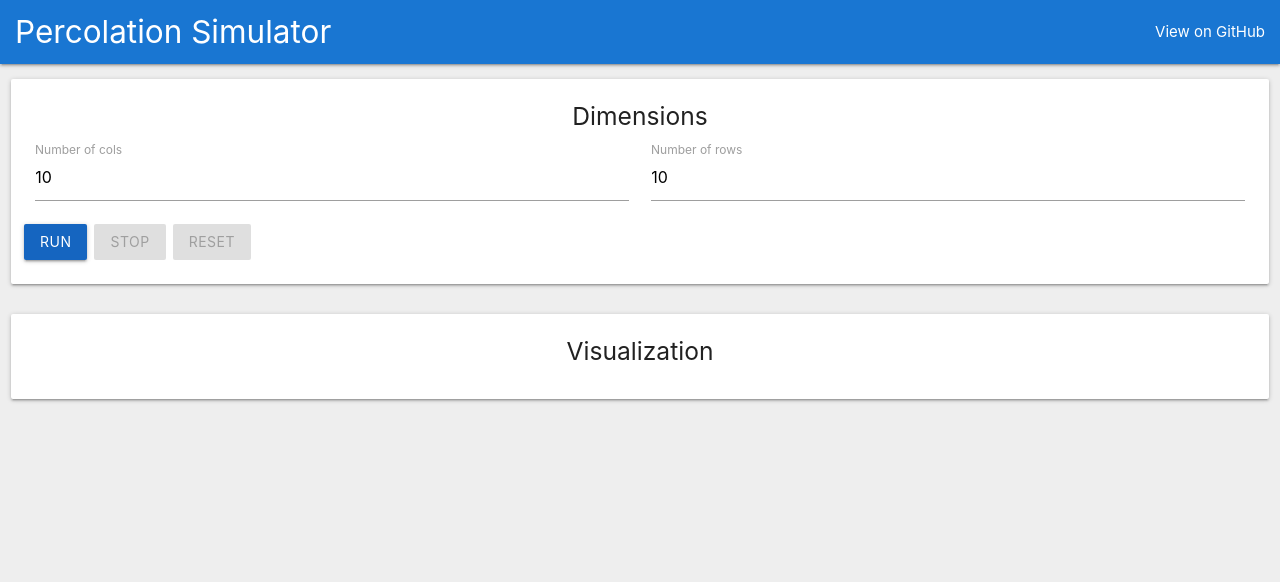
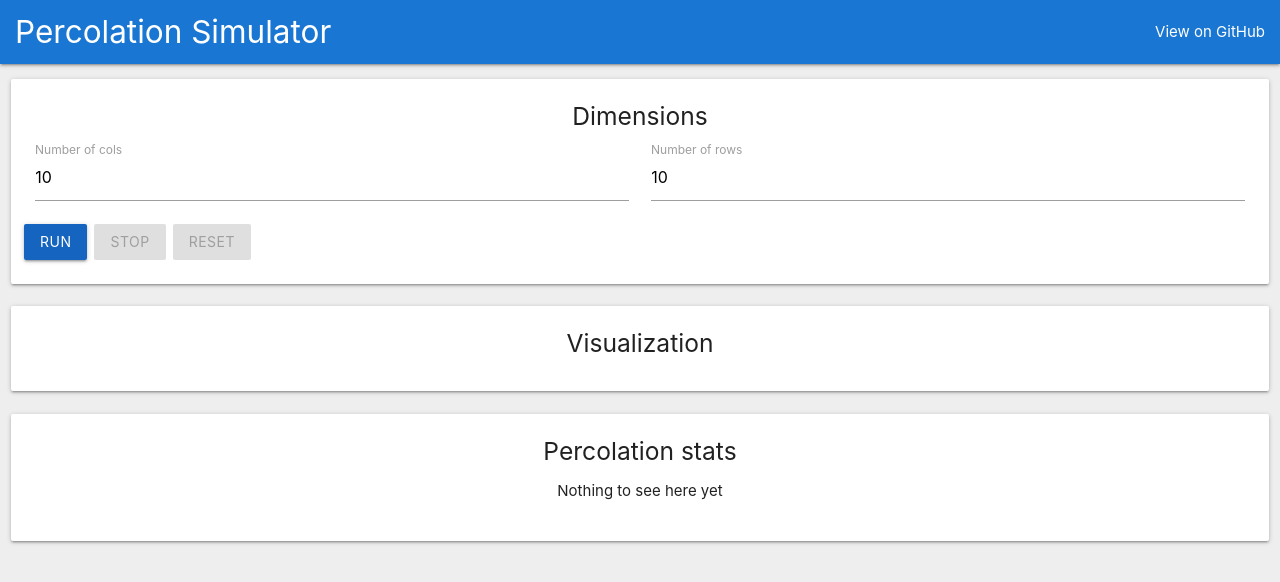
Before and after one commit to lotrien/percolation, a React app: page / in a window 1280 px wide. Shown: the top 582 px of the page. Built offline with nearby package versions, Linux system fonts and the light colour scheme.

Commit message:
Add percolation stats card

```diff
--- a/src/components/App.jsx
+++ b/src/components/App.jsx
@@ -2,12 +2,14 @@ import React, { Component, Fragment } from 'react';
 
 import Header from './Header';
 import Simulator from './Simulator';
+import Stats from './Stats';
 
 export default class App extends Component {
   render() {
     return (<Fragment>
       <Header />
       <Simulator />
+      <Stats />
     </Fragment>);
   }
 }
--- a/src/components/Header.jsx
+++ b/src/components/Header.jsx
@@ -68,7 +68,7 @@ export class Header extends Component {
         </nav>
         <div className="row">
           <div className="col s12">
-            <div className="card-panel">
+            <div className="card-panel dimensions">
               <h5 className="card-title center">Dimensions</h5>
               <div className="card-content">
                 <div className="row">
--- /dev/null
+++ b/src/components/Stats.jsx
@@ -0,0 +1,26 @@
+import React, { Component, Fragment } from 'react';
+
+export default class Stats extends Component {
+  static renderStats = stats => {
+    if (!stats.length) {
+      return <li className="empty-stats">Nothing to see here yet</li>;
+    }
+
+    return stats.map(stat => <li>{stat}</li>)
+  }
+
+  render() {
+    return (
+      <div className="row">
+        <div className="col s12">
+          <div className="card-panel">
+            <h5 className="card-title center">Percolation stats</h5>
+            <ul className="card-content center">
+              {Stats.renderStats([])}
+            </ul>
+          </div>
+        </div>
+      </div>
+    )
+  }
+}
--- a/src/styles.css
+++ b/src/styles.css
@@ -10,7 +10,7 @@ nav .brand-logo {
   padding-left: 15px;
 }
 
-.card-panel {
+.card-panel.dimensions {
   margin-top: 1rem;
 }
 
```
